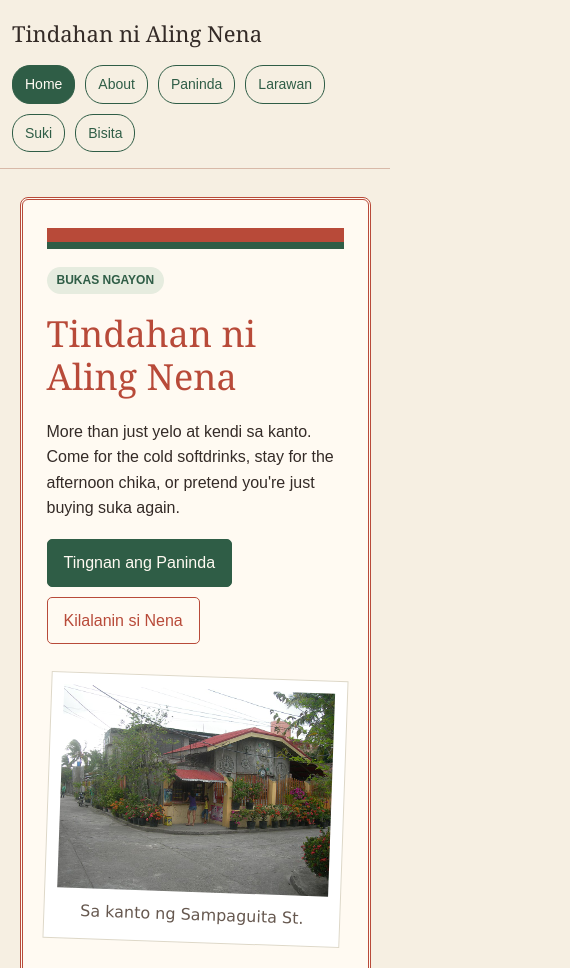
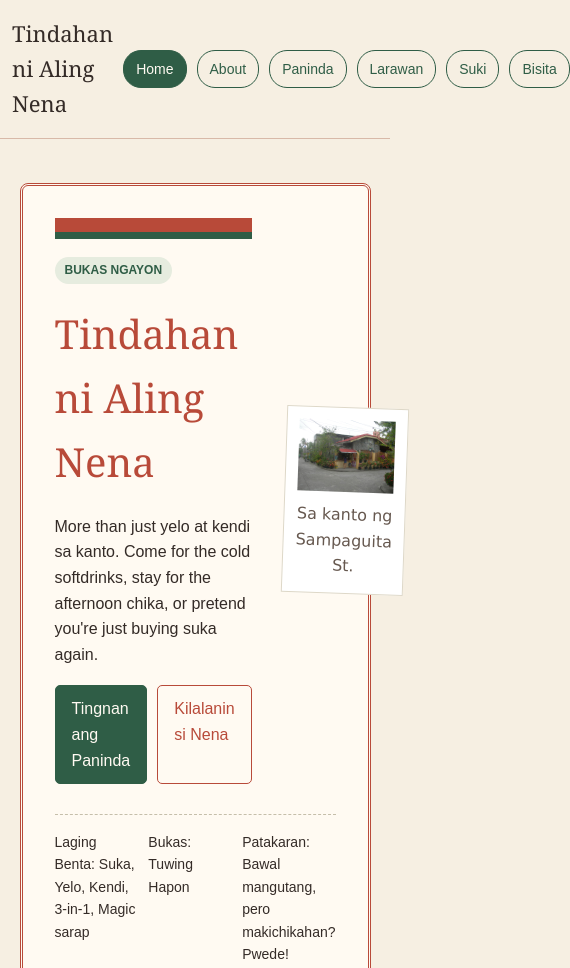
Before and after one commit to zgparel-hue/MP1, a plain HTML site: page index.html in a window 390 px wide. Shown: the top 968 px of the page, 570 px wide, since content can reach past the window. Drawn offline with Linux system fonts and the light colour scheme.

Commit message:
fixed suki.html

```diff
--- a/style.css
+++ b/style.css
@@ -23,17 +23,20 @@ body {
   margin: 0;
   font-family: Georgia, serif;
   font-size: 22px;
-  white-space: nowrap;
+}
+
+.store-name a,
+.navigation a,
+.secondary-link {
+  text-decoration: none;
 }
 
 .store-name a {
   color: #342b27;
-  text-decoration: none;
 }
 
 .navigation {
   display: flex;
-  flex-wrap: wrap;
   justify-content: flex-end;
   gap: 10px;
 }
@@ -44,8 +47,6 @@ body {
   border-radius: 18px;
   color: #2f5d46;
   font-size: 14px;
-  text-align: center;
-  text-decoration: none;
 }
 
 .navigation a:hover {
@@ -76,7 +77,6 @@ h1 {
   font-family: Georgia, serif;
   font-size: 36px;
   font-weight: normal;
-  line-height: 1.2;
 }
 
 p {
@@ -91,7 +91,6 @@ a {
   max-width: 900px;
   min-height: 0;
   padding: 32px;
-  text-align: left;
 }
 
 .home-content h1 {
@@ -103,15 +102,21 @@ a {
   margin: 18px 0;
 }
 
+.home-layout,
+.home-actions,
+.store-info ul {
+  display: flex;
+  gap: 10px;
+}
+
 .home-layout {
-  display: flex;
   align-items: center;
   gap: 32px;
-  flex-wrap: wrap;
 }
 
-.home-left {
-  flex: 1 1 330px;
+.home-left,
+.home-right {
+  flex: 1;
 }
 
 .awning-bar {
@@ -130,29 +135,34 @@ a {
   font-weight: bold;
 }
 
-.home-actions {
-  display: flex;
-  flex-wrap: wrap;
-  gap: 10px;
+.action-link,
+button,
+.secondary-link {
+  display: inline-block;
+  padding: 10px 16px;
+  border: 1px solid #2f5d46;
+  border-radius: 5px;
+  background: #2f5d46;
+  color: #fffaf2;
+  font: inherit;
+  text-decoration: none;
+  cursor: pointer;
 }
 
 .secondary-link {
-  display: inline-block;
-  padding: 10px 16px;
-  border: 1px solid #b84a39;
-  border-radius: 5px;
+  border-color: #b84a39;
+  background: transparent;
   color: #b84a39;
-  text-decoration: none;
+}
+
+.action-link:hover,
+button:hover {
+  border-color: #b84a39;
+  background: #b84a39;
 }
 
 .secondary-link:hover {
   background: #f4e4dc;
-}
-
-.home-right {
-  flex: 1 1 260px;
-  max-width: 350px;
-  margin: 0 auto;
 }
 
 .home-photo {
@@ -162,7 +172,8 @@ a {
   transform: rotate(2deg);
 }
 
-.home-photo img {
+.home-photo img,
+.photo-content img {
   display: block;
   width: 100%;
   height: auto;
@@ -182,37 +193,15 @@ a {
 }
 
 .store-info ul {
-  display: flex;
   justify-content: space-between;
-  gap: 18px;
-  flex-wrap: wrap;
   margin: 0;
   padding: 0;
   list-style: none;
 }
 
 .store-info li {
-  flex: 1 1 180px;
+  flex: 1;
   font-size: 14px;
-}
-
-.action-link,
-button {
-  display: inline-block;
-  padding: 10px 16px;
-  border: 1px solid #2f5d46;
-  border-radius: 5px;
-  background: #2f5d46;
-  color: #fffaf2;
-  font: inherit;
-  text-decoration: none;
-  cursor: pointer;
-}
-
-.action-link:hover,
-button:hover {
-  background: #b84a39;
-  border-color: #b84a39;
 }
 
 .menu-content {
@@ -233,7 +222,6 @@ td {
 
 th {
   color: #2f5d46;
-  font-weight: bold;
 }
 
 tr:nth-child(even) {
@@ -251,10 +239,6 @@ tr:hover {
 }
 
 .photo-content img {
-  display: block;
-  width: 100%;
-  height: auto;
-  margin: 0 auto;
   border: 6px solid #fff;
   outline: 1px solid #d8b9a8;
 }
@@ -275,7 +259,7 @@ tr:hover {
 }
 
 .photo-credit {
-  margin: 18px 0 0;
+  margin-top: 18px;
   color: #777365;
   font-size: 11px;
 }
@@ -296,44 +280,9 @@ tr:hover {
   padding: 10px;
   border: 1px solid #c7b7a5;
   border-radius: 4px;
-  background: #fff;
   font: inherit;
-}
-
-.contact-content button {
-  margin-top: 4px;
 }
 
 #form-message {
   color: #2f5d46;
 }
-
-@media (max-width: 760px) {
-  .top-bar {
-    display: block;
-  }
-
-  .navigation {
-    justify-content: flex-start;
-    margin-top: 14px;
-  }
-
-  .page-content,
-  .home-content {
-    min-height: 0;
-    margin: 28px auto;
-    padding: 28px 24px;
-  }
-
-  .home-content h1 {
-    font-size: 36px;
-  }
-
-  .home-layout {
-    align-items: flex-start;
-  }
-
-  .home-right {
-    width: 90%;
-  }
-}
```
Also changed, not shown: suki.html (line endings or trailing spaces).
